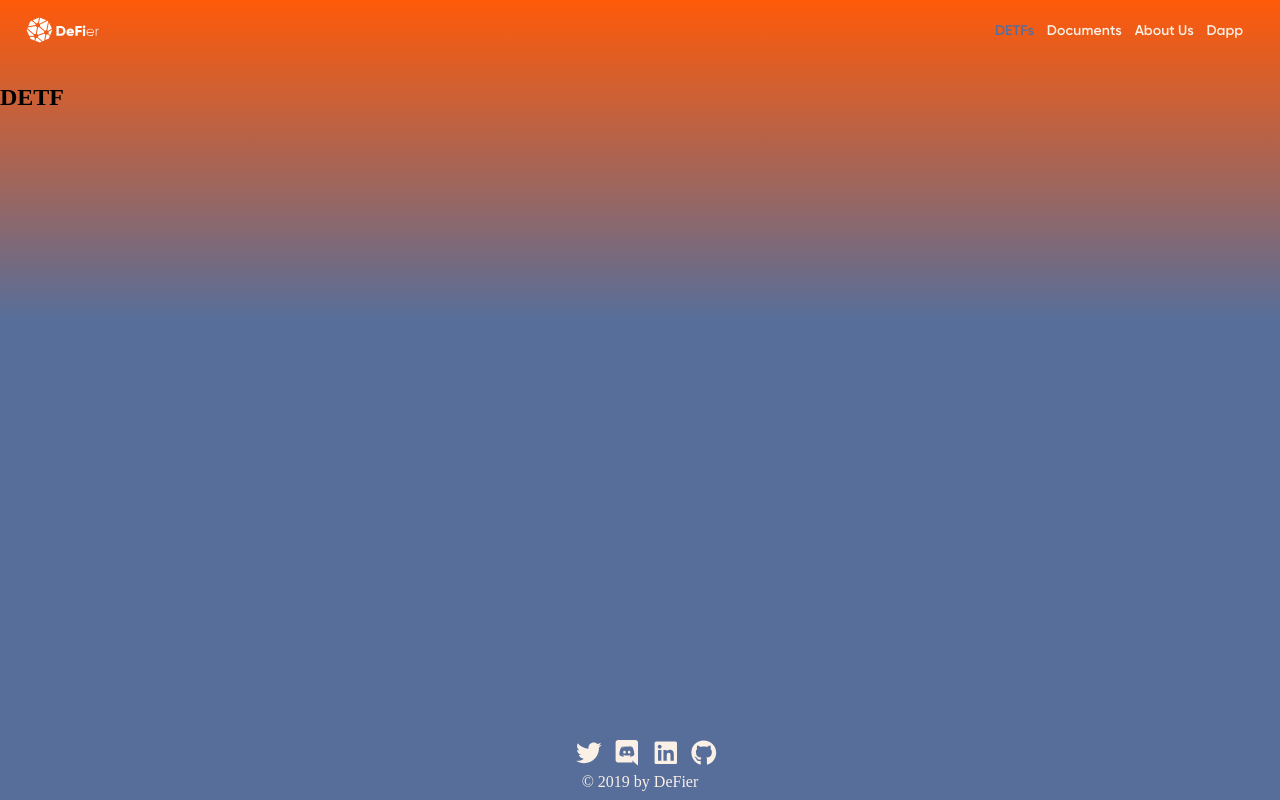
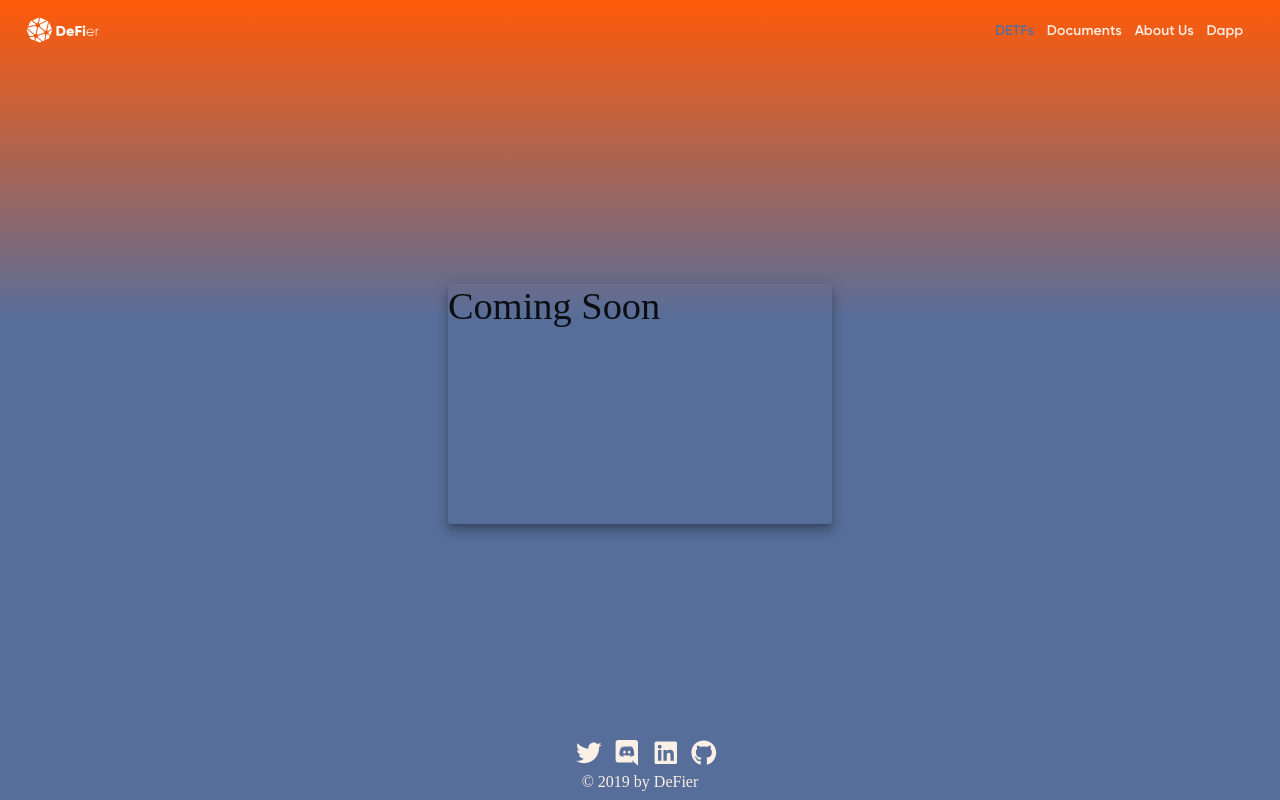
Before and after one commit to DeFier-io/DeFier.io, a React (Create React App) app: page /DETF in a window 1280 px wide. Built offline with nearby package versions, Linux system fonts and the light colour scheme.

Commit message:
about us

```diff
--- a/package.json
+++ b/package.json
@@ -10,6 +10,7 @@
     "gh-pages": "^2.1.1",
     "react": "^16.11.0",
     "react-dom": "^16.11.0",
+    "react-flippy": "^0.1.5",
     "react-icons": "^3.8.0",
     "react-router-dom": "^5.1.2",
     "react-scripts": "3.2.0",
--- a/src/pages/About.js
+++ b/src/pages/About.js
@@ -1,7 +1,130 @@
 import React from 'react';
 
+import Flippy, { FrontSide, BackSide } from 'react-flippy';
+import { makeStyles } from '@material-ui/core/styles';
+import CardContent from '@material-ui/core/CardContent';
+import CardMedia from '@material-ui/core/CardMedia';
+import Typography from '@material-ui/core/Typography';
+import IconButton from '@material-ui/core/IconButton';
+import CardActions from '@material-ui/core/CardActions';
+
+import { FaUndo } from 'react-icons/fa';
+
+import styled from 'styled-components';
+
+import simpleLogo from '../assets/img/simpleLogo.svg'
+
+const Container = styled.div`
+  min-height: 85vh;
+  display: flex;
+  align-items: center;
+  justify-content: center;
+  flex-direction: column;
+  font-size: 3vw;
+
+  @media (min-width: 320px) and (max-width: 1024px) {
+    font-size: 5vw;
+  }
+`
+
+const useStyles = makeStyles({
+    card: {
+        width: '30vw',
+        backgroundColor: 'transparent',
+
+        '@media (min-width: 320px) and (max-width: 1024px)': {
+            width: '40vw'
+        }
+    },
+    media: {
+        height: '4vw'
+    },
+    text: {
+        color: '#faf0e6',
+        textAlign: 'justify',
+        fontSize: '1vw',
+        fontFamily: "'Gilroy_bold', 'sans-sherif'",
+    },
+    text2: {
+        color: '#faf0e6',
+        textAlign: 'justify',
+        fontSize: '1vw',
+        fontFamily: "'Gilroy', 'sans-sherif'",
+    },
+    title: {
+        fontSize: "2vw",
+        color: '#FF5A09',
+        fontFamily: "'Gilroy', 'sans-sherif'"
+    },
+    cardAction: {
+        display: "flex",
+        justifyContent: "center"
+    },
+    side:{
+        padding: "0.5vw"
+    }
+});
+
 export default function About() {
+    const classes = useStyles();
+
     return (
-        <h2>About</h2>
-    )
+
+        <Container >
+            <Flippy
+                flipOnHover={false}
+                flipOnClick={true}
+                flipDirection="horizontal"
+            >
+                <FrontSide className={classes.side}>
+                    <div className={classes.card}>
+                        <CardMedia
+                            className={classes.media}
+                            image={simpleLogo}
+                        />
+                        <CardContent>
+                            <Typography className={classes.title}>
+                                DeFier
+                            </Typography>
+                                <Typography className={classes.text}>
+                                Our mission is to <span style={{ color: "#FF5A09" }}>promote</span> the
+                                <spa> <u style={{cursor:"pointer"}}>DeFi</u></spa> movement to
+                                the general public by facilitating the <span style={{ color: "#FF5A09" }}>production</span>,
+                                <span style={{ color: "#FF5A09" }}> issuance</span>, and <span style={{ color: "#FF5A09" }}>
+                                redemption </span> of tokenized Decentralised Exchange Traded Funds also known
+                                as <span style={{ color: "#FF5A09" }}>DETFs</span> on the Ethereum network.
+                            </Typography>
+
+                        </CardContent>
+                        <CardActions className={classes.cardAction}>
+                                <IconButton style={{fontSize: "1.5vw"}}>
+                                    <FaUndo style={{color: "#fff"}}/>
+                                </IconButton>
+                        </CardActions>
+                    </div>
+                </FrontSide>
+
+                <BackSide className={classes.side}>
+                    <div className={classes.card}>
+                        <CardMedia
+                            className={classes.media}
+                            image={simpleLogo}
+                        />
+                        <CardContent>
+                            <Typography className={classes.title}>
+                                DeFi
+                            </Typography>
+                            <Typography className={classes.text2}>
+                                Decentralised Finance also known as <span style={{ color: "#FF5A09" }}>DeFi</span> is a
+                                movement promoting the idea that anyone can redesign traditional financial instruments and
+                                services in a decentralized architecture leveraging <span style={{ color: "#FF5A09" }}>decentralised networks</span>, <span style={{ color: "#FF5A09" }}>open source libraries</span> and <span style={{ color: "#FF5A09" }}>smart contracts </span> to
+                                offer users a permissionless, trustless and transparent financial industry.
+                            </Typography>
+                        </CardContent>
+                    </div>
+                </BackSide>
+            </Flippy>
+
+        </Container>
+    );
 }
--- a/src/pages/DETF.js
+++ b/src/pages/DETF.js
@@ -1,7 +1,38 @@
 import React from 'react';
 
+import styled from 'styled-components';
+import Card from '@material-ui/core/Card';
+import { makeStyles } from '@material-ui/core/styles';
+
+const Container = styled.div`
+  min-height: 85vh;
+  display: flex;
+  align-items: center;
+  justify-content: center;
+  flex-direction: column;
+  font-size: 3vw;
+
+  @media (min-width: 320px) and (max-width: 1024px) {
+    font-size: 5vw;
+  }
+`
+
+const useStyles = makeStyles({
+    card: {
+        minWidth: '30vw',
+        minHeight: '30vh',
+        backgroundColor: 'transparent',
+    }
+});
+
 export default function DETF() {
+    const classes = useStyles();
+
     return (
-        <h2>DETF</h2>
-    )
+        <Container>
+            <Card raised='true' className={classes.card}>
+                Coming Soon
+            </Card>
+        </Container>
+    );
 }
```
Also changed, not shown: src/assets/img/simpleLogo.svg (added), 1 other file (tests, documents, lock files or other folders).
